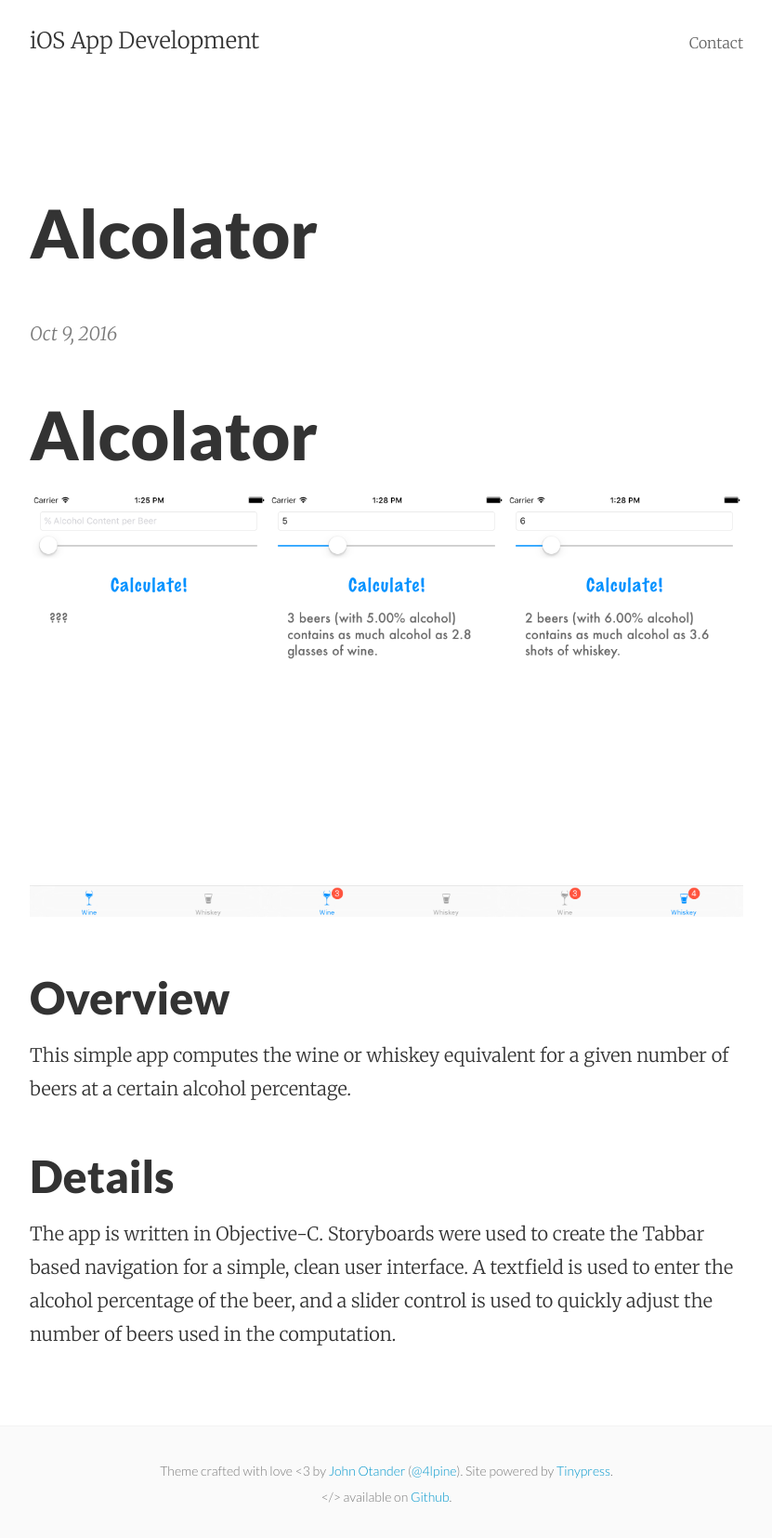
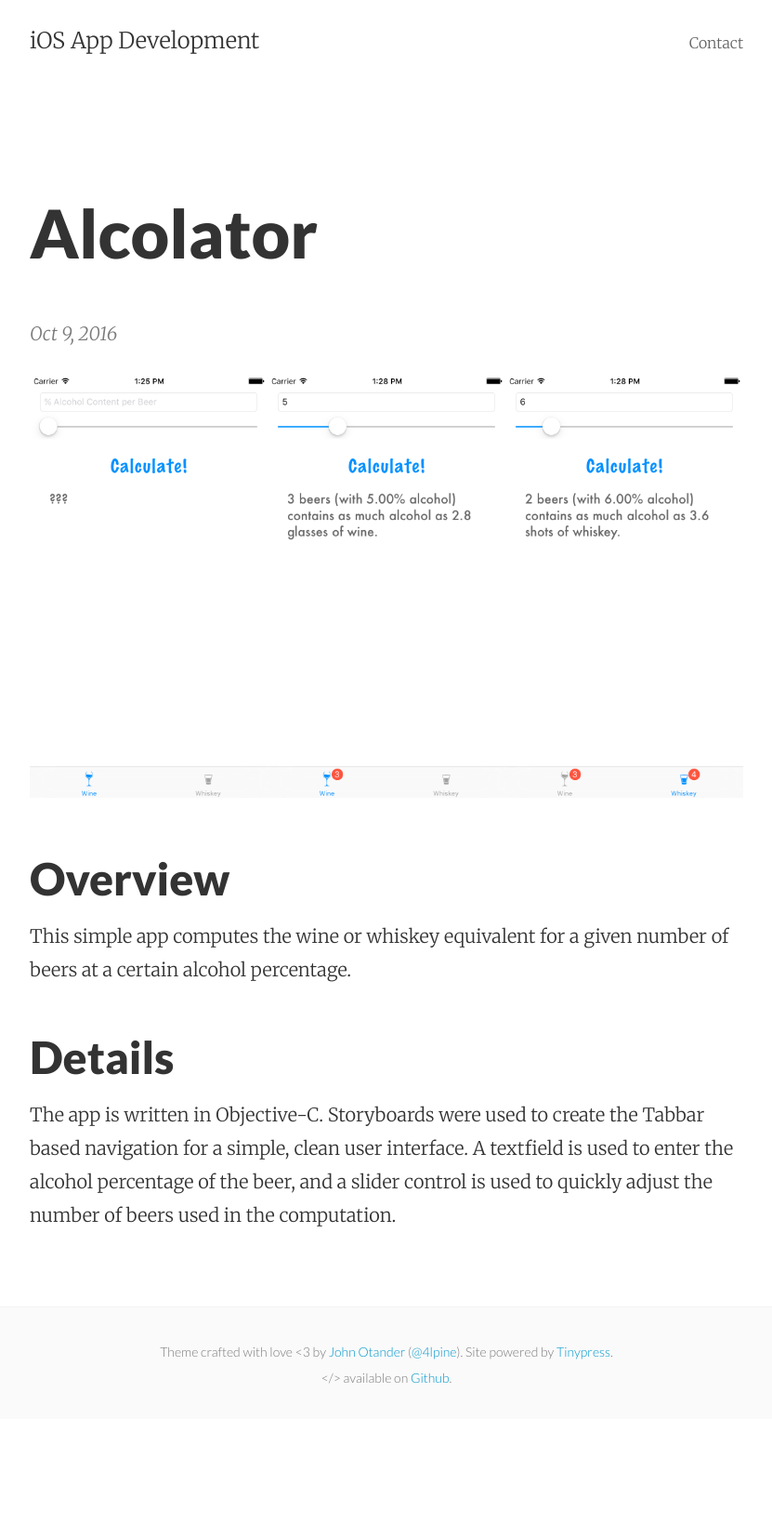
Before and after one commit to jahedstrom/jahedstrom.github.io, a Jekyll site: the page built from _posts/2016-10-09-alcolator.markdown, in a window 1280 px wide. Shown: the whole page at 93% size, without its empty margins (224-1055 px from the left). Built offline with Jekyll 4.4.1, drawn with Linux system fonts in a browser that asks for light colours; after the commit the page ends 1526 px from its top, so only the background shows below that.

Commit message:
Post update: Alcolator

```diff
--- a/_posts/2016-10-09-alcolator.markdown
+++ b/_posts/2016-10-09-alcolator.markdown
@@ -3,8 +3,6 @@ published: true
 title: Alcolator
 layout: post
 ---
-# **Alcolator**
-
 ![Alcolator Screen Shots](https://jahedstrom.github.io/AlcolatorScreenShots.png "Alcolator Screen Shots")
 
 ## Overview
```
